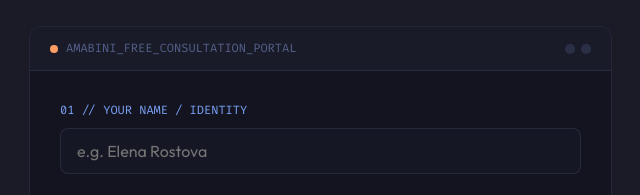
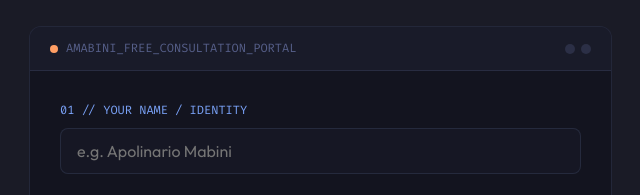
Before and after one commit to augustus-0/amabini_Website, a website: page index.html in a window 1280 px wide. Shown: the part 4140-4335 px from the top of the page, 588-1228 px from the left. Drawn offline with Linux system fonts and the light colour scheme.

Commit message:
chore: update client name placeholder in index.html form

```diff
--- a/index.html
+++ b/index.html
@@ -498,7 +498,8 @@
               <div class="console-form-group">
                 <label for="client-name">01 // YOUR NAME / IDENTITY</label>
                 <div class="console-input-wrapper">
-                  <input type="text" id="client-name" class="console-input" placeholder="e.g. Elena Rostova" required>
+                  <input type="text" id="client-name" class="console-input" placeholder="e.g. Apolinario Mabini"
+                    required>
                 </div>
               </div>
 
```
